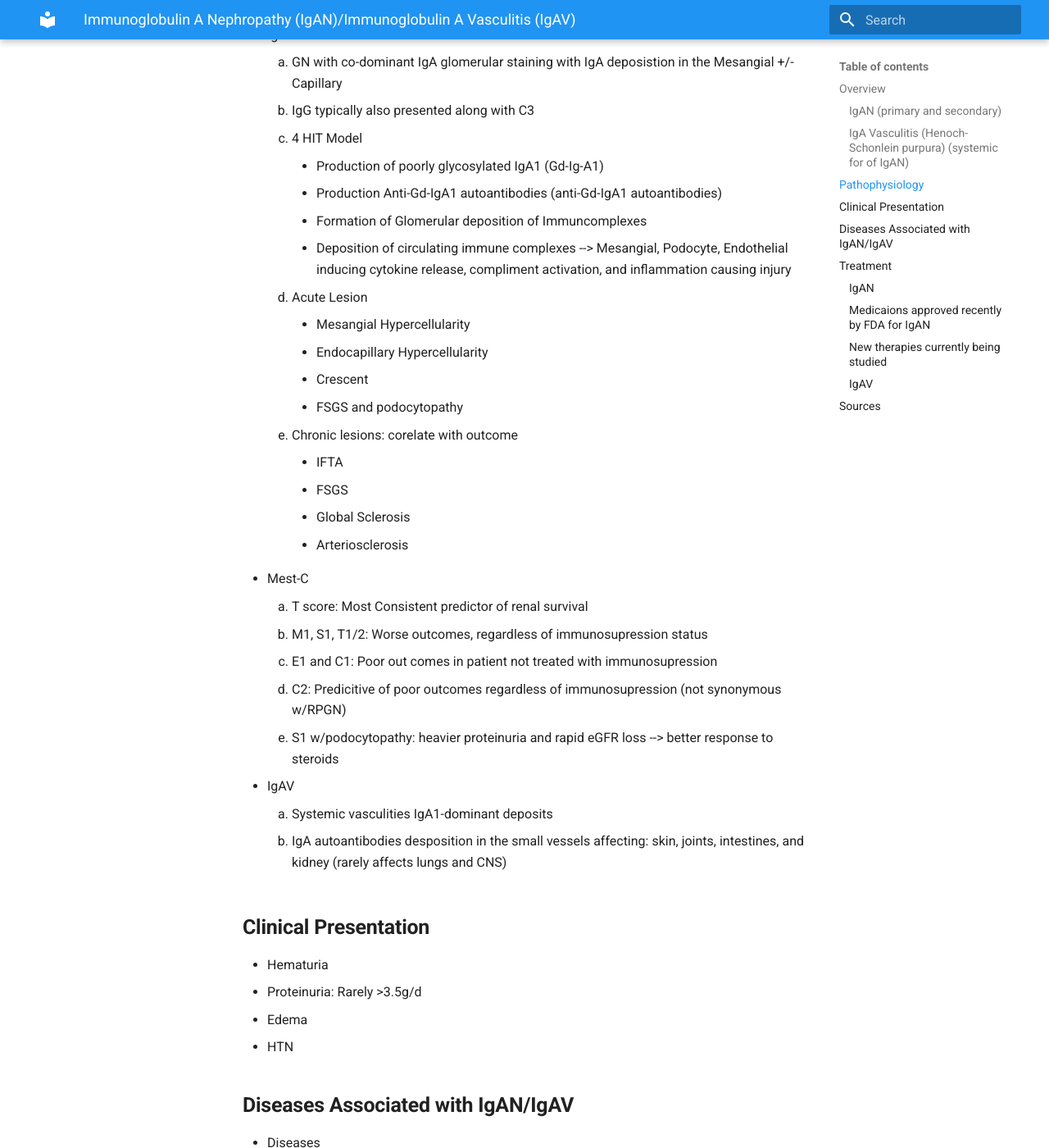
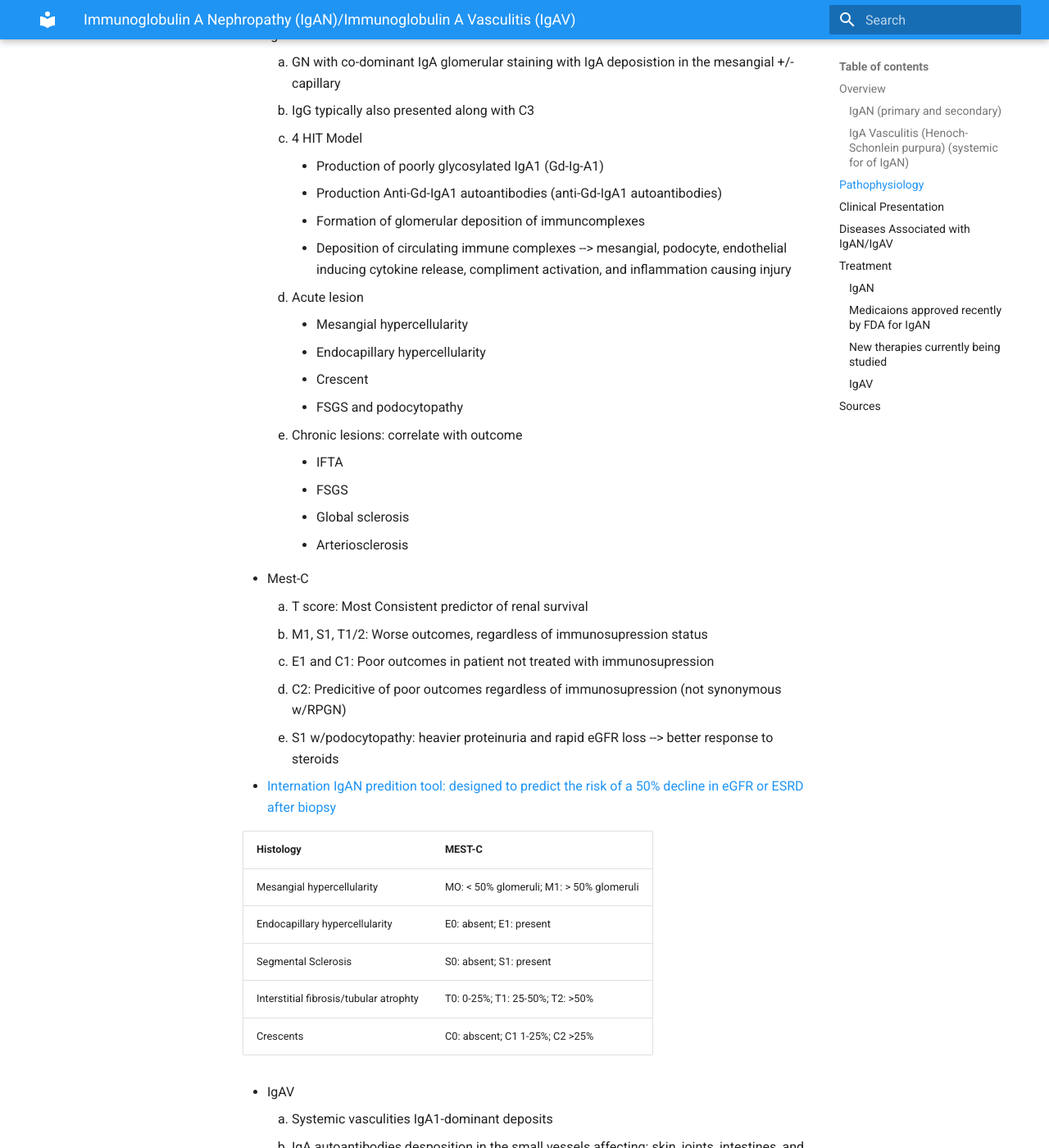
Before and after one commit to TTUNEPH2025/GN, an MkDocs documentation site: the page built from docs/IGAN.md, in a window 1280 px wide and 1400 px high, scrolled down 1830 px. Shown: the whole window at 82% size. Built offline with MkDocs 1.6.1 and Material for MkDocs 9.7.7, drawn with Linux system fonts in a browser that asks for light colours.

Commit message:
Update IGAN.md

```diff
--- a/docs/IGAN.md
+++ b/docs/IGAN.md
@@ -38,29 +38,40 @@
   * Adults typicaly more severe and relapsing disease
 ## **Pathophysiology**
  * IgAN
-      1. GN with co-dominant IgA glomerular staining with IgA deposistion in the Mesangial +/- Capillary
+      1. GN with co-dominant IgA glomerular staining with IgA deposistion in the mesangial +/- capillary
       2. IgG typically also presented along with C3
       3. 4 HIT Model
          - Production of poorly glycosylated IgA1 (Gd-Ig-A1)
          - Production Anti-Gd-IgA1 autoantibodies (anti-Gd-IgA1 autoantibodies)
-         - Formation of Glomerular deposition of Immuncomplexes
-         - Deposition of circulating immune complexes --> Mesangial, Podocyte, Endothelial inducing cytokine release, compliment activation, and inflammation causing injury
-    4. Acute Lesion
-         - Mesangial Hypercellularity
-         - Endocapillary Hypercellularity
+         - Formation of glomerular deposition of immuncomplexes
+         - Deposition of circulating immune complexes --> mesangial, podocyte, endothelial inducing cytokine release, compliment activation, and inflammation causing injury
+    4. Acute lesion
+         - Mesangial hypercellularity
+         - Endocapillary hypercellularity
          - Crescent
          - FSGS and podocytopathy
-     5. Chronic lesions: corelate with outcome
+     5. Chronic lesions: correlate with outcome
         - IFTA
         - FSGS
-        - Global Sclerosis
+        - Global sclerosis
         - Arteriosclerosis
  * Mest-C
       1. T score: Most Consistent predictor of renal survival
       2. M1, S1, T1/2: Worse outcomes, regardless of immunosupression status
-      3. E1 and C1: Poor out comes in patient not treated with immunosupression
+      3. E1 and C1: Poor outcomes in patient not treated with immunosupression
       4. C2: Predicitive of poor outcomes regardless of immunosupression (not synonymous w/RPGN)
       5. S1 w/podocytopathy: heavier proteinuria and rapid eGFR loss --> better response to steroids
+  * [Internation IgAN predition tool: designed to predict the risk of a 50% decline in eGFR or ESRD after biopsy](https://qxmd.com/calculate/calculator_499/international-igan-prediction-tool-at-biopsy-adults)
+
+|Histology|MEST-C|
+|---------|------|
+|Mesangial hypercellularity| MO: < 50% glomeruli; M1: > 50% glomeruli|
+|Endocapillary hypercellularity| E0: absent; E1: present|
+|Segmental Sclerosis|S0: absent; S1: present|
+|Interstitial fibrosis/tubular atrophty|T0: 0-25%; T1: 25-50%; T2: >50%|
+|Crescents| C0: abscent; C1 1-25%; C2 >25%|
+
+
  * IgAV
       1. Systemic vasculities IgA1-dominant deposits
       2. IgA autoantibodies desposition in the small vessels affecting: skin, joints, intestines, and kidney (rarely affects lungs and CNS)
```
